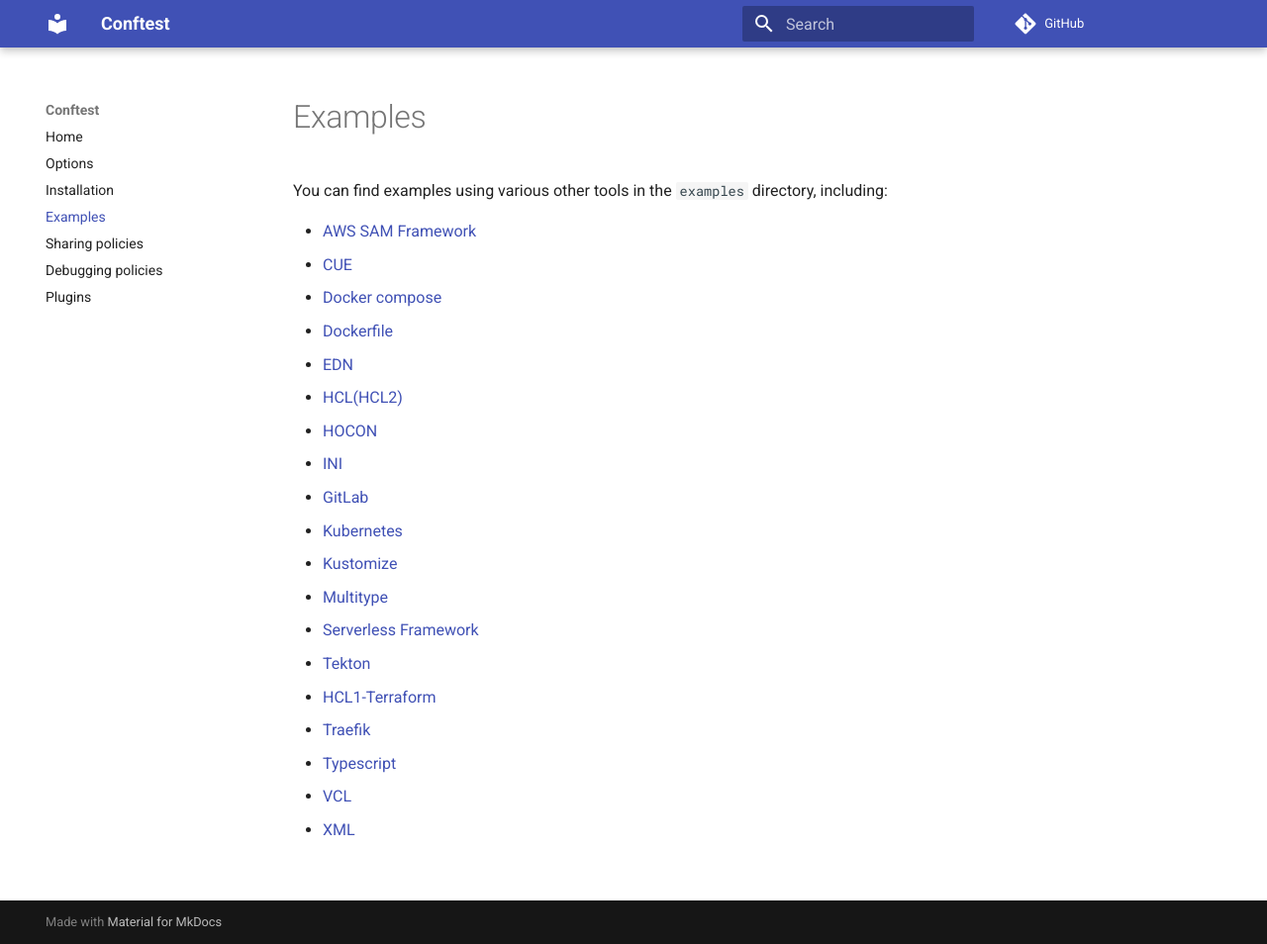
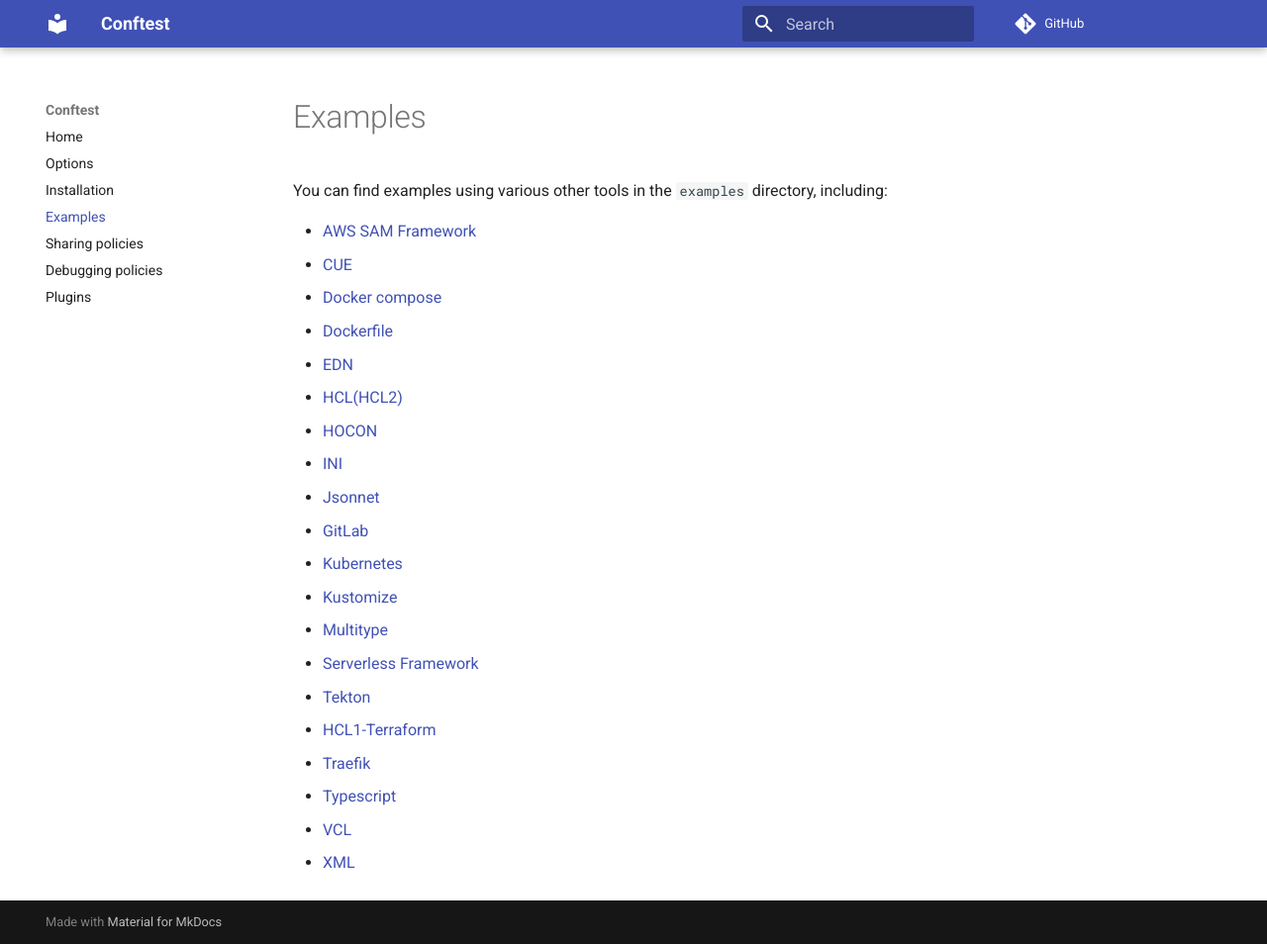
Before and after one commit to open-policy-agent/conftest, an MkDocs documentation site: the page built from docs/examples.md, in a window 1280 px wide and 954 px high. Shown: the whole window at 99% size. Built offline with MkDocs 1.6.1 and Material for MkDocs 9.7.7, drawn with Linux system fonts in a browser that asks for light colours; comment, search, counter and statistics services are not loaded.

Commit message:
Add link for Jsonnet
Signed-off-by: KeisukeYamashita <19yamashita15@gmail.com>

```diff
--- a/docs/examples.md
+++ b/docs/examples.md
@@ -10,6 +10,7 @@ You can find examples using various other tools in the `examples` directory, inc
 * [HCL(HCL2)](https://github.com/open-policy-agent/conftest/tree/master/examples/hcl)
 * [HOCON](https://github.com/open-policy-agent/conftest/tree/master/examples/hocon)
 * [INI](https://github.com/open-policy-agent/conftest/tree/master/examples/ini)
+* [Jsonnet](https://github.com/open-policy-agent/conftest/tree/master/examples/jsonnet)
 * [GitLab](https://github.com/open-policy-agent/conftest/tree/master/examples/ci)
 * [Kubernetes](https://github.com/open-policy-agent/conftest/tree/master/examples/kubernetes)
 * [Kustomize](https://github.com/open-policy-agent/conftest/tree/master/examples/kustomize)
```
